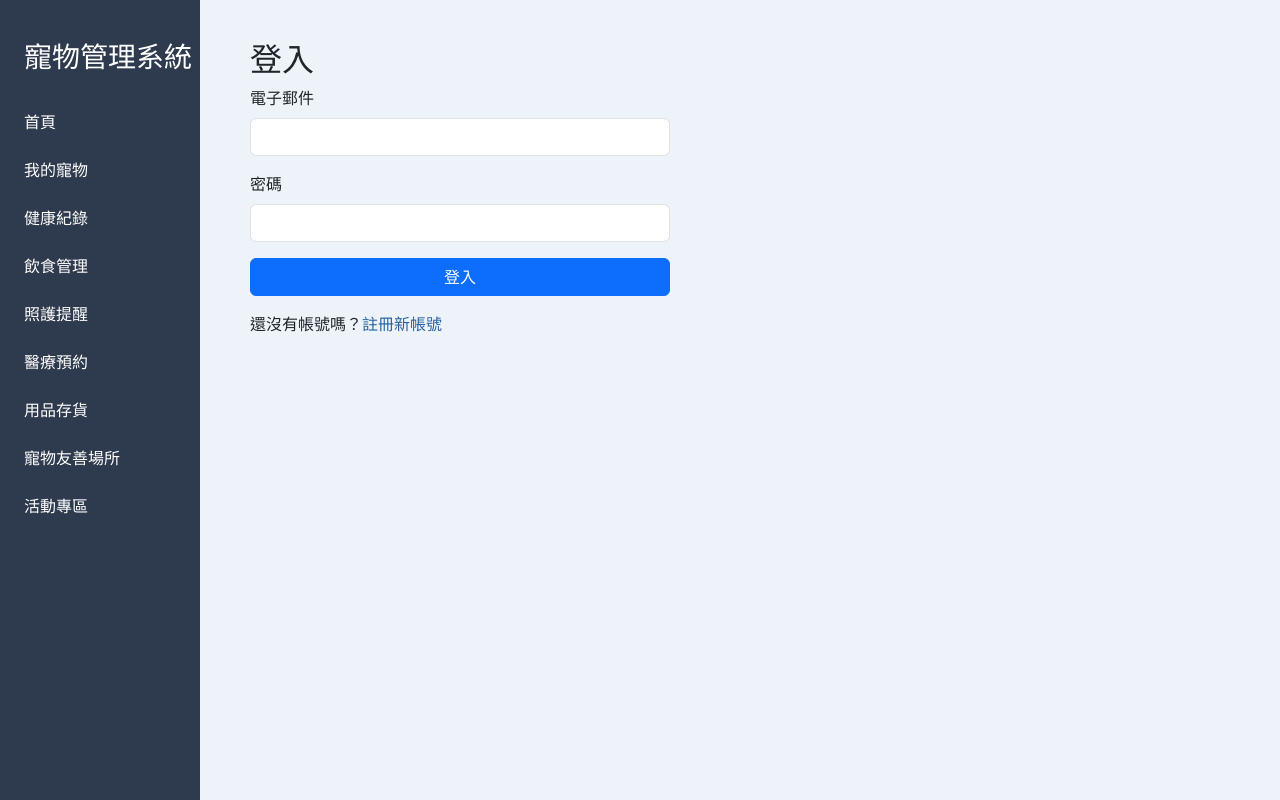
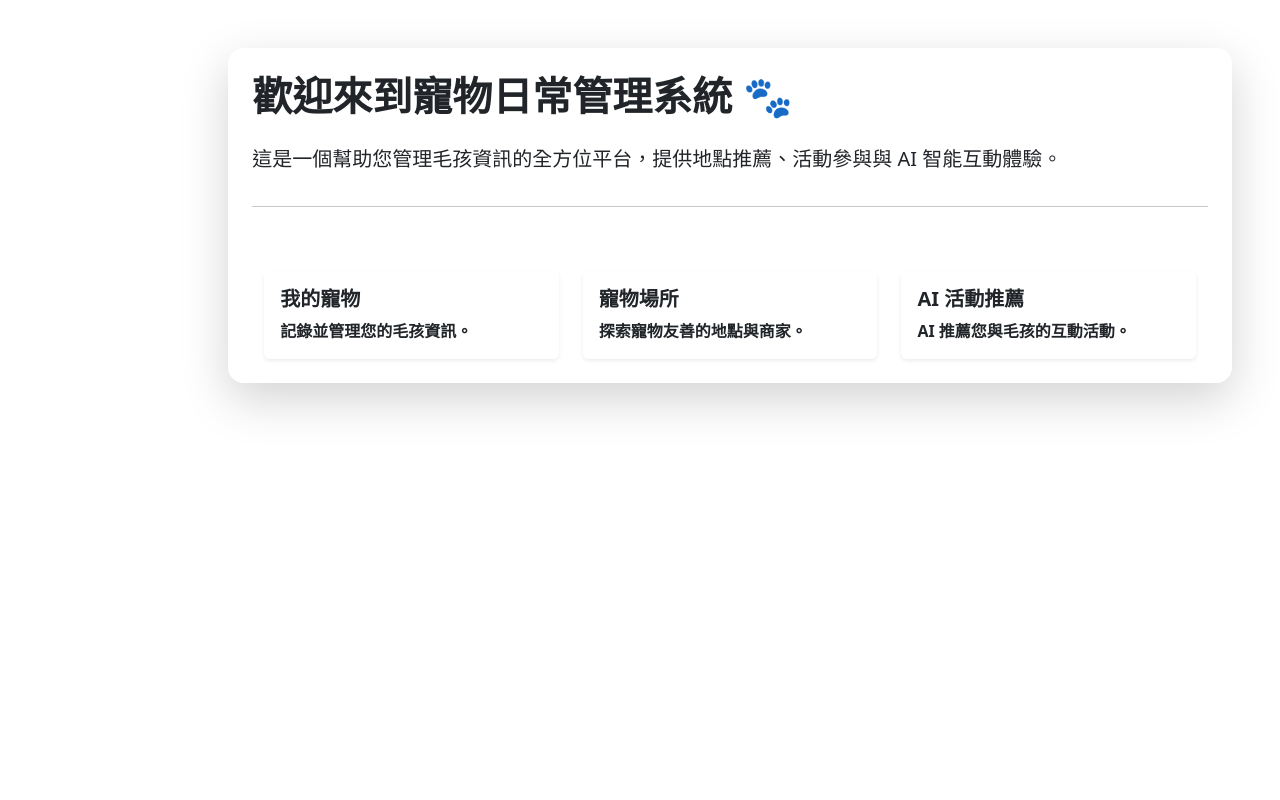
Before and after one commit to NTNU-OOAD-Project/Pet-Management-System, a Flask app: page / in a window 1280 px wide. Run offline with Flask 3, Linux system fonts and the light colour scheme.

Commit message:
Update index.html

```diff
--- a/templates/index.html
+++ b/templates/index.html
@@ -1,120 +1,71 @@
 <!DOCTYPE html>
 <html lang="zh-Hant">
 <head>
-    <meta charset="UTF-8">
-    <title>寵物管理系統 - 登入/註冊</title>
-    <link href="https://cdn.jsdelivr.net/npm/bootstrap@5.3.2/dist/css/bootstrap.min.css" rel="stylesheet">
-    <style>
-        body { background: #eef3fa; }
-        .sidebar {
-            width: 200px;
-            height: 100vh;
-            position: fixed;
-            left: 0;
-            top: 0;
-            background-color: #2e3a4d;
-            color: #fff;
-            display: flex;
-            flex-direction: column;
-            align-items: start;
-            padding-top: 40px;
-        }
-        .sidebar a {
-            color: #fff;
-            padding: 12px 24px;
-            display: block;
-            width: 100%;
-            text-decoration: none;
-        }
-        .sidebar a:hover {
-            background: #41516b;
-        }
-        .main-content {
-            margin-left: 220px;
-            padding: 40px 30px;
-            max-width: 480px;
-        }
-        .switch-link {
-            color: #2463a1;
-            cursor: pointer;
-        }
-        .switch-link:hover { text-decoration: underline; }
-    </style>
+  <meta charset="UTF-8">
+  <title>寵物日常管理系統 - 首頁</title>
+  <link rel="stylesheet" href="style.css">
+  <link href="https://cdn.jsdelivr.net/npm/bootstrap@5.3.2/dist/css/bootstrap.min.css" rel="stylesheet">
+  <link href="https://cdnjs.cloudflare.com/ajax/libs/font-awesome/6.5.0/css/all.min.css" rel="stylesheet">
+  <!-- AOS 動畫套件 -->
+  <link href="https://unpkg.com/aos@2.3.1/dist/aos.css" rel="stylesheet">
 </head>
 <body>
-    <div class="sidebar">
-        <h3 class="ps-4 mb-4">寵物管理系統</h3>
-        <a href="{{ url_for('index') }}">首頁</a>
-        <a href="{{ url_for('pets') }}">我的寵物</a>
-        <a href="{{ url_for('health') }}">健康紀錄</a>
-        <a href="{{ url_for('diet') }}">飲食管理</a>
-        <a href="{{ url_for('reminder') }}">照護提醒</a>
-        <a href="{{ url_for('medical') }}">醫療預約</a>
-        <a href="{{ url_for('supplies') }}">用品存貨</a>
-        <a href="{{ url_for('place_view') }}">寵物友善場所</a>
-        <a href="{{ url_for('event') }}">活動專區</a>
-    </div>
+  <div class="d-flex">
+    <!-- 側邊欄 -->
+    <nav class="sidebar p-4">
+      <div class="logo mb-4 text-white text-center">
+        <i class="fa-solid fa-paw fa-2x mb-2"></i>
+        <h4 class="fw-bold">PetSync</h4>
+      </div>
+      <ul class="nav flex-column">
+        <li class="nav-item"><a class="nav-link text-white" href="login.html"><i class="fa-solid fa-user me-2"></i>登入 / 註冊</a></li>
+        <li class="nav-item"><a class="nav-link text-white" href="mypet.html"><i class="fa-solid fa-dog me-2"></i>我的寵物</a></li>
+        <li class="nav-item"><a class="nav-link text-white" href="pet_place.html"><i class="fa-solid fa-location-dot me-2"></i>寵物場所</a></li>
+        <li class="nav-item"><a class="nav-link text-white" href="pet_event.html"><i class="fa-solid fa-calendar-days me-2"></i>寵物活動</a></li>
+        <li class="nav-item"><a class="nav-link text-white" href="ai_activity.html"><i class="fa-solid fa-robot me-2"></i>AI 活動</a></li>
+      </ul>
+    </nav>
 
-    <div class="main-content">
-        {% if session.get('user_name') %}
-        <div class="alert alert-info mb-4">
-            歡迎，{{ session['user_name'] }}！
-            <a href="{{ url_for('logout') }}" class="ms-2">登出</a>
+    <!-- 主內容 -->
+    <main class="main-content p-5 flex-grow-1">
+      <div class="card shadow-lg p-4 rounded-4 border-0" style="background-color: #ffffffb2;">
+        <h1 class="mb-4"><strong>歡迎來到寵物日常管理系統 🐾</strong></h1>
+        <p class="lead"><strong>這是一個幫助您管理毛孩資訊的全方位平台，提供地點推薦、活動參與與 AI 智能互動體驗。</strong></p>
+        <hr>
+        <div class="container mt-5">
+          <div class="row g-4">
+            <div class="col-md-4" data-aos="fade-up">
+              <div class="card shadow-sm border-0 h-100">
+                <div class="card-body">
+                  <h5 class="card-title"><strong>我的寵物</strong></h5>
+                  <p class="card-text"><strong>記錄並管理您的毛孩資訊。</strong></p>
+                </div>
+              </div>
+            </div>
+            <div class="col-md-4" data-aos="fade-up" data-aos-delay="100">
+              <div class="card shadow-sm border-0 h-100">
+                <div class="card-body">
+                  <h5 class="card-title"><strong>寵物場所</strong></h5>
+                  <p class="card-text"><strong>探索寵物友善的地點與商家。</strong></p>
+                </div>
+              </div>
+            </div>
+            <div class="col-md-4" data-aos="fade-up" data-aos-delay="200">
+              <div class="card shadow-sm border-0 h-100">
+                <div class="card-body">
+                  <h5 class="card-title"><strong>AI 活動推薦</strong></h5>
+                  <p class="card-text"><strong> AI 推薦您與毛孩的互動活動。</strong></p>
+                </div>
+              </div>
+            </div>
+          </div>
         </div>
-        {% endif %}
-        <!-- 登入表單 -->
-        <div id="login-form">
-            <h2>登入</h2>
-            <form action="{{ url_for('login') }}" method="POST">
-                <div class="mb-3">
-                    <label for="login-email" class="form-label">電子郵件</label>
-                    <input type="email" class="form-control" id="login-email" name="email" required>
-                </div>
-                <div class="mb-3">
-                    <label for="login-password" class="form-label">密碼</label>
-                    <input type="password" class="form-control" id="login-password" name="password" required>
-                </div>
-                <button type="submit" class="btn btn-primary w-100">登入</button>
-            </form>
-            <p class="mt-3">還沒有帳號嗎？<span class="switch-link" onclick="switchForm('register')">註冊新帳號</span></p>
-        </div>
-
-        <!-- 註冊表單 -->
-        <div id="register-form" style="display: none;">
-            <h2>註冊新帳號</h2>
-            <form action="{{ url_for('register') }}" method="POST">
-                <div class="mb-3">
-                    <label for="reg-name" class="form-label">姓名</label>
-                    <input type="text" class="form-control" id="reg-name" name="name" required>
-                </div>
-                <div class="mb-3">
-                    <label for="reg-email" class="form-label">電子郵件</label>
-                    <input type="email" class="form-control" id="reg-email" name="email" required>
-                </div>
-                <div class="mb-3">
-                    <label for="reg-phone" class="form-label">電話</label>
-                    <input type="tel" class="form-control" id="reg-phone" name="phone" required>
-                </div>
-                <div class="mb-3">
-                    <label for="reg-password" class="form-label">密碼</label>
-                    <input type="password" class="form-control" id="reg-password" name="password" required>
-                </div>
-                <button type="submit" class="btn btn-success w-100">註冊</button>
-            </form>
-            <p class="mt-3">已經有帳號了？<span class="switch-link" onclick="switchForm('login')">回到登入</span></p>
-        </div>
-    </div>
-
-    <script>
-        function switchForm(form) {
-            if(form === 'register') {
-                document.getElementById('login-form').style.display = 'none';
-                document.getElementById('register-form').style.display = 'block';
-            } else {
-                document.getElementById('register-form').style.display = 'none';
-                document.getElementById('login-form').style.display = 'block';
-            }
-        }
-    </script>
+      </div>
+    </main>
+  </div>
 </body>
+<script src="https://unpkg.com/aos@2.3.1/dist/aos.js"></script>
+<script>
+  AOS.init();
+</script>
 </html>
```
